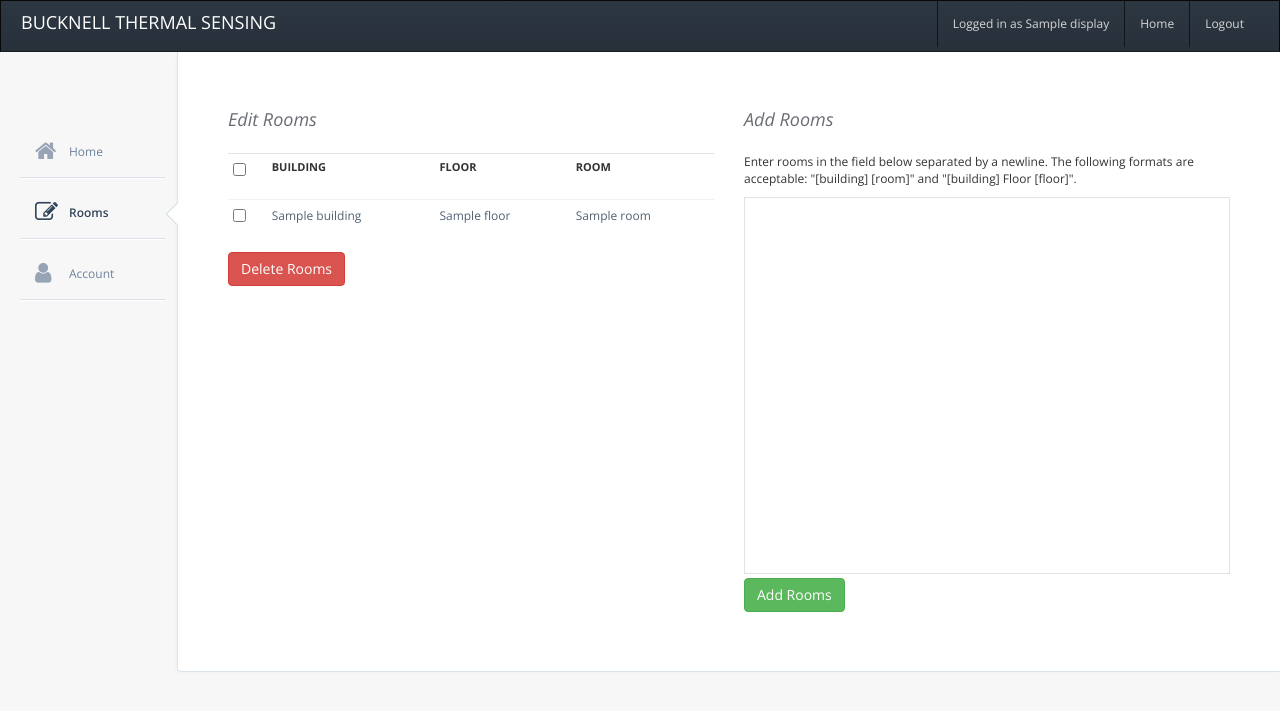
After one commit to BucknellLaunch/thermal-sensing, a Python web app: template templates/admin/rooms.html in a window 1280 px wide. The commit adds this page. Shown: the top 711 px of the page. Run offline with Jinja, Linux system fonts and the light colour scheme; the template is opened without the code that fills it: most values are stand-ins (such as "Sample title", 1, 10 or a date in 2020); some libraries are stand-ins or nearby versions.

Commit message:
added room management interface

```diff
--- a/handlers/__init__.py
+++ b/handlers/__init__.py
@@ -1,4 +1,4 @@
 from comfort import ComfortHandler, ThanksHandler, WhoopsHandler
 from authenticate import LoginHandler, LogoutHandler
-from admin import DashboardHandler, AccountHandler
+from admin import DashboardHandler, AccountHandler, RoomsHandler
 from api import LocationsAPI, DataAPI, QRCodeAPI, GraphAPI
--- a/routes.py
+++ b/routes.py
@@ -4,10 +4,14 @@ route_list = [
 	('/', ComfortHandler),
 	('/thanks', ThanksHandler),
 	('/whoops', WhoopsHandler),
+
 	('/login', LoginHandler),
 	('/logout', LogoutHandler),
+
 	('/dashboard', DashboardHandler),
 	('/account', AccountHandler),
+	('/rooms', RoomsHandler),
+
 	('/api/locations', LocationsAPI),
 	('/api/data', DataAPI),
 	('/api/qr/(.+?)(?:/(-?\d+))?', QRCodeAPI),
--- a/templates/admin/account.html
+++ b/templates/admin/account.html
@@ -9,6 +9,12 @@
     <a href="/dashboard">
         <i class="fa fa-home"></i>
         <span>Home</span>
+    </a>
+</li>
+<li>
+    <a href="/rooms">
+        <i class="fa fa-edit"></i>
+        <span>Rooms</span>
     </a>
 </li>
 <li class="active">
--- a/templates/admin/main.html
+++ b/templates/admin/main.html
@@ -13,6 +13,12 @@
     <a href="/dashboard">
         <i class="fa fa-home"></i>
         <span>Home</span>
+    </a>
+</li>
+<li>
+    <a href="/rooms">
+        <i class="fa fa-edit"></i>
+        <span>Rooms</span>
     </a>
 </li>
 <li>
--- /dev/null
+++ b/templates/admin/rooms.html
@@ -0,0 +1,96 @@
+{% extends 'admin/dashboard.html' %}
+
+{% block page_styles %}
+<link rel="stylesheet" type="text/css" href="/public/css/dashboard/main.css" media="screen" />
+{% endblock %}
+
+{% block sidebar %}
+<li>
+    <a href="/dashboard">
+        <i class="fa fa-home"></i>
+        <span>Home</span>
+    </a>
+</li>
+<li class="active">
+    <div class="pointer">
+        <div class="arrow"></div>
+        <div class="arrow_border"></div>
+    </div>
+    <a href="/rooms">
+        <i class="fa fa-edit"></i>
+        <span>Rooms</span>
+    </a>
+</li>
+<li>
+    <a href="/account">
+        <i class="fa fa-user"></i>
+        <span>Account</span>
+    </a>
+</li>
+{% endblock %}
+
+{% block page %}
+<div class="row chart">
+    <div class="col-md-6">
+        <h4 class="clearfix pull-left">
+            Edit Rooms
+        </h4>
+
+        <form method="post" name="deleterooms">
+            <table class="table table-hover table-condensed">
+              <thead>
+                <tr>
+                    <th>
+                        <input type="checkbox"/>
+                    </th>
+                    <th>
+                        Building
+                    </th>
+                    <th>
+                        Floor
+                    </th>
+                    <th>
+                        Room
+                    </th>
+                </tr>
+              </thead>
+              <tbody>
+                {% for location in locations %}
+                <tr>
+                    <td>
+                        <input type="checkbox"/>
+                    </td>
+                    <td>
+                        {{ location.building }}
+                    </td>
+                    <td>
+                        {{ location.floor }}
+                    </td>
+                    <td>
+                        {% if location.room %}
+                        {{ location.room }}
+                        {% endif %}
+                    </td>
+                </tr>
+                {% endfor %}
+              </tbody>
+            </table>
+
+            <input type="submit" class="btn btn-danger" value="Delete Rooms"/>
+        </form>
+    </div>
+
+    <div class="col-md-6">
+        <h4 class="clearfix pull-left">
+            Add Rooms
+        </h4>
+        <p>Enter rooms in the field below separated by a newline. The following
+            formats are acceptable: "[building] [room]" and "[building] Floor [floor]".
+        </p>
+        <form method="post" name="addrooms">
+            <textarea name="rooms" rows="20" style="width: 100%; resize: none"></textarea>
+            <input type="submit" class="btn btn-success" value="Add Rooms"/>
+        </form>
+    </div>
+</div>
+{% endblock %}
```
Also changed, not shown: handlers/admin.py (+14 -6 lines).
